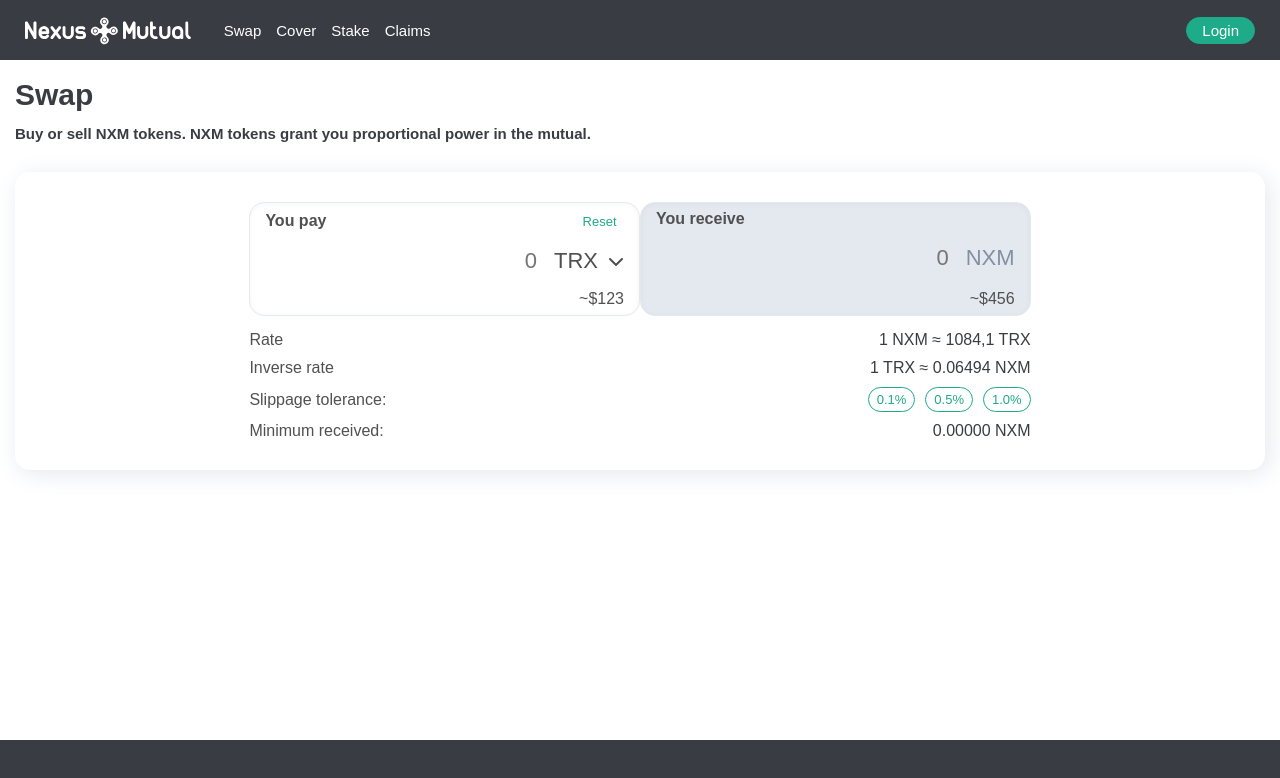
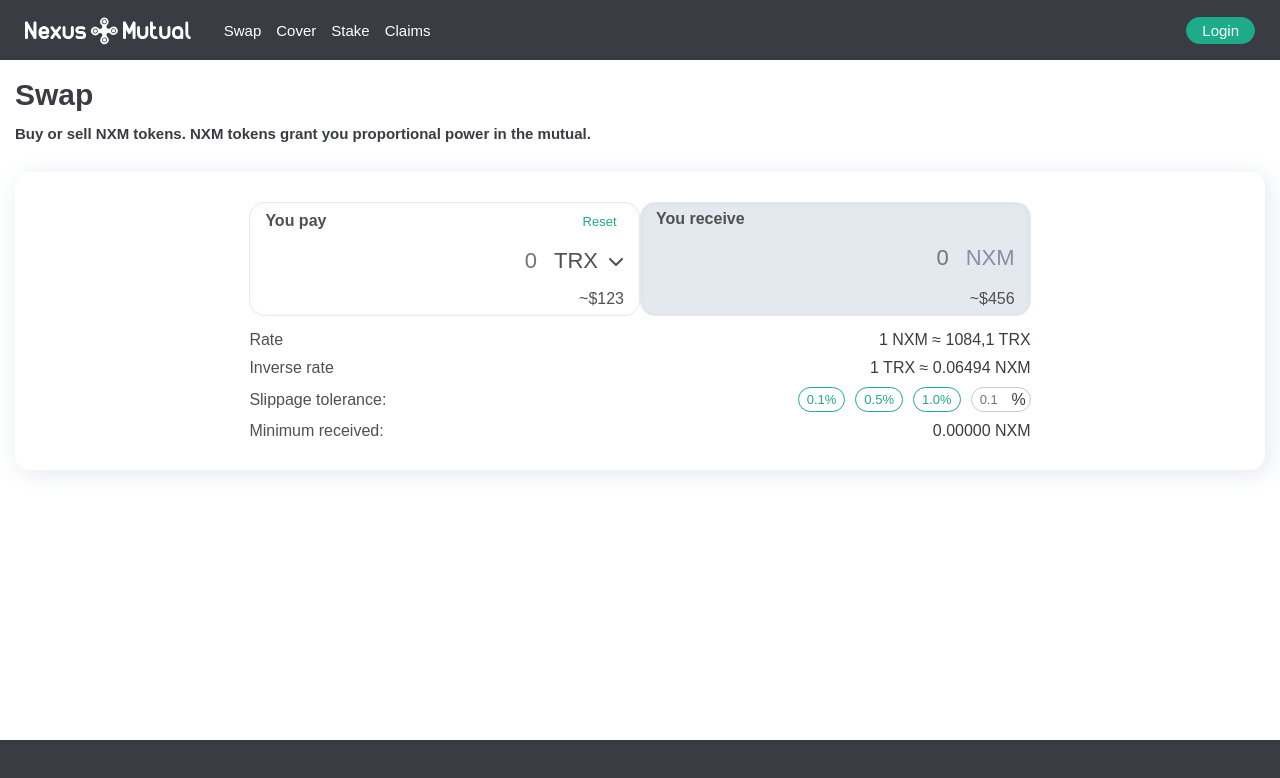
Before and after one commit to cyber-wf13/swap-react, a React (Create React App) app: page / in a window 1280 px wide. Shown: the top 778 px of the page. Built offline with nearby package versions, Linux system fonts and the light colour scheme.

Commit message:
Add percentage input component CalcTextField

```diff
--- /dev/null
+++ b/src/assets/scss/components/_calcTextField.scss
@@ -0,0 +1,39 @@
+.calc-textfield {
+  position: relative;
+
+  &::after {
+    content: "%";
+    position: absolute;
+    top: 50%;
+    right: 5px;
+    transform: translateY(-50%);
+  }
+
+  &__input {
+    border: 1px solid rgba($dark, 0.3);
+    border-radius: $radius;
+    font-size: rem(13);
+    background: transparent;
+    color: $dark;
+    padding: 4px 20px 4px 8px;
+    transition: all 0.2s ease-out;
+    cursor: pointer;
+    outline: none;
+    width: 60px;
+
+    &:focus {
+      border-color: $text;
+      box-shadow: #aef0c8 0px 0px 0px 2px;
+    }
+
+    &--invalid {
+      border-color: rgba(#f00, 0.5);
+      box-shadow: rgba(#f00, 0.2) 0px 0px 0px 2px;
+
+      &:focus {
+        border-color: rgba(#f00, 0.5);
+        box-shadow: rgba(#f00, 0.2) 0px 0px 0px 2px;
+      }
+    }
+  }
+}
--- a/src/assets/scss/style.scss
+++ b/src/assets/scss/style.scss
@@ -31,3 +31,4 @@
 @import "components/calcRow";
 @import "components/calcRadio";
 @import "components/calcRadiosWrapper";
+@import "components/calcTextField";
--- a/src/components/CalcInput.jsx
+++ b/src/components/CalcInput.jsx
@@ -1,4 +1,5 @@
 import { useId, useState } from "react";
+import { validatorNumber } from "../utils/validator";
 import InputText from "./InputText";
 import Select from "./Select";
 
@@ -21,6 +22,18 @@
 
   const [selectedValue, setSelectedValue] = useState(selectTitle);
   const [inputValue, setInputValue] = useState("");
+
+  const onChange = function (e) {
+    const value = e.target.value;
+    const isValid = validatorNumber(value);
+    if (!isValid) {
+      setValidError("Please, enter only numbers and .");
+      return;
+    }
+    setInputValue(value);
+    onInput(value, selectedValue);
+    setValidError("");
+  };
 
   return (
     <label htmlFor={inputId} className={labelClassNames}>
@@ -46,17 +59,7 @@
           id={inputId}
           {...props}
           value={inputValue}
-          onChange={(e) => {
-            const value = e.target.value;
-            if (value.match(/[^.0-9]/)) {
-              setValidError("Please, enter only numbers and .");
-              return;
-            }
-            setInputValue(value);
-            onInput(value, selectedValue);
-            setValidError("");
-            return;
-          }}
+          onChange={onChange}
         />
         {!props.disabled ? (
           <Select
--- a/src/components/CalcRadiosWrapper.jsx
+++ b/src/components/CalcRadiosWrapper.jsx
@@ -1,12 +1,24 @@
-import { useId } from "react";
+import { useId, useState } from "react";
+import { validatorNumber } from "../utils/validator";
 import CalcRadio from "./CalcRadio";
+import CalcTextField from "./CalcTextField";
 
-const CalcRadiosWrapper = () => {
+const CalcRadiosWrapper = ({ changeRadios }) => {
   const radiosName = useId();
+  const [selectedValue, setSelectedValue] = useState("0.1");
+  const [isValid, setIsValid] = useState(true);
+  const [textFieldClass, setTextFieldClass] = useState("");
 
   const onChange = function (e) {
     const value = e.target.value;
-    // console.log(value);
+    setIsValid(validatorNumber(value));
+    if (!isValid) {
+      setTextFieldClass("calc-textfield__input--invalid");
+      return;
+    }
+    setTextFieldClass("");
+    setSelectedValue(value);
+    changeRadios(value);
   };
 
   return (
@@ -30,6 +42,11 @@
         onChange={onChange}
         name={radiosName}
       />
+      <CalcTextField
+        placeholder={selectedValue}
+        onChange={onChange}
+        className={textFieldClass}
+      />
     </div>
   );
 };
--- /dev/null
+++ b/src/components/CalcTextField.jsx
@@ -0,0 +1,12 @@
+const CalcTextField = ({ className, ...props }) => {
+  const inputClassName = className
+    ? ["calc-textfield__input", className].join(" ")
+    : "calc-textfield__input";
+  return (
+    <label className="calc-textfield">
+      <input type="text" className={inputClassName} {...props} />
+    </label>
+  );
+};
+
+export default CalcTextField;
--- a/src/components/ContentMain.jsx
+++ b/src/components/ContentMain.jsx
@@ -1,3 +1,4 @@
+import { useState } from "react";
 import CalcInput from "./CalcInput";
 import CalcRadiosWrapper from "./CalcRadiosWrapper";
 import CalcRow from "./CalcRow";
@@ -8,8 +9,14 @@
     { value: "nxm", content: "nxm" },
   ];
 
+  const [radioValue, setRadioValue] = useState("");
+
   const onInput = function (inputValue, selectedValue) {
     // console.log(inputValue, selectedValue);
+  };
+
+  const changeRadios = function (value) {
+    setRadioValue(value);
   };
 
   return (
@@ -37,7 +44,7 @@
         <CalcRow text={"Rate"}>1 NXM ≈ 1084,1 TRX</CalcRow>
         <CalcRow text={"Inverse rate"}>1 TRX ≈ 0.06494 NXM</CalcRow>
         <CalcRow text={"Slippage tolerance:"}>
-          <CalcRadiosWrapper />
+          <CalcRadiosWrapper changeRadios={changeRadios} />
         </CalcRow>
         <CalcRow text={"Minimum received:"}>0.00000 NXM</CalcRow>
       </div>
--- /dev/null
+++ b/src/utils/validator.js
@@ -0,0 +1,6 @@
+export const validatorNumber = function (value) {
+  if (value.match(/[^.0-9]/)) {
+    return false;
+  }
+  return true;
+};
```
